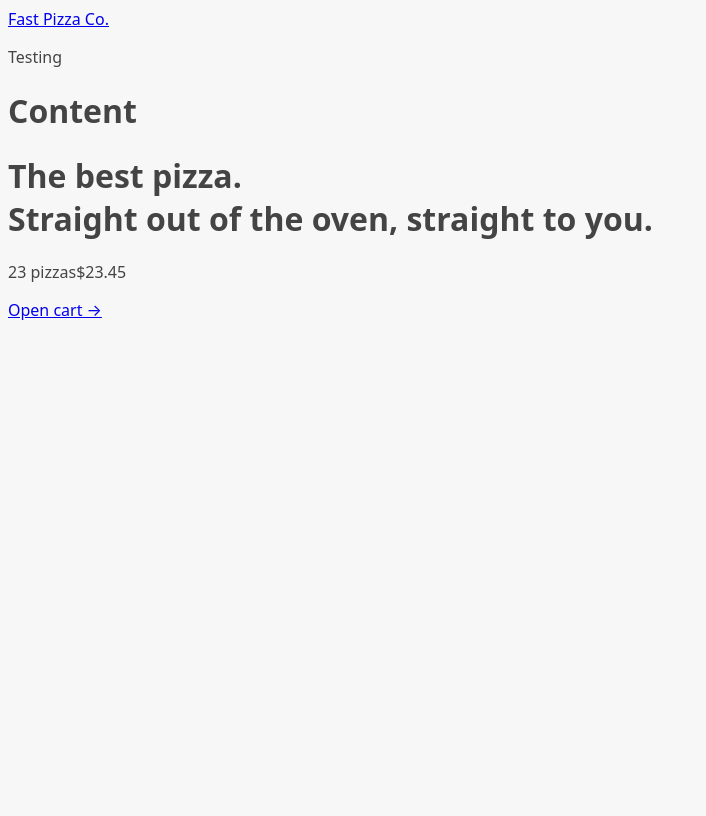
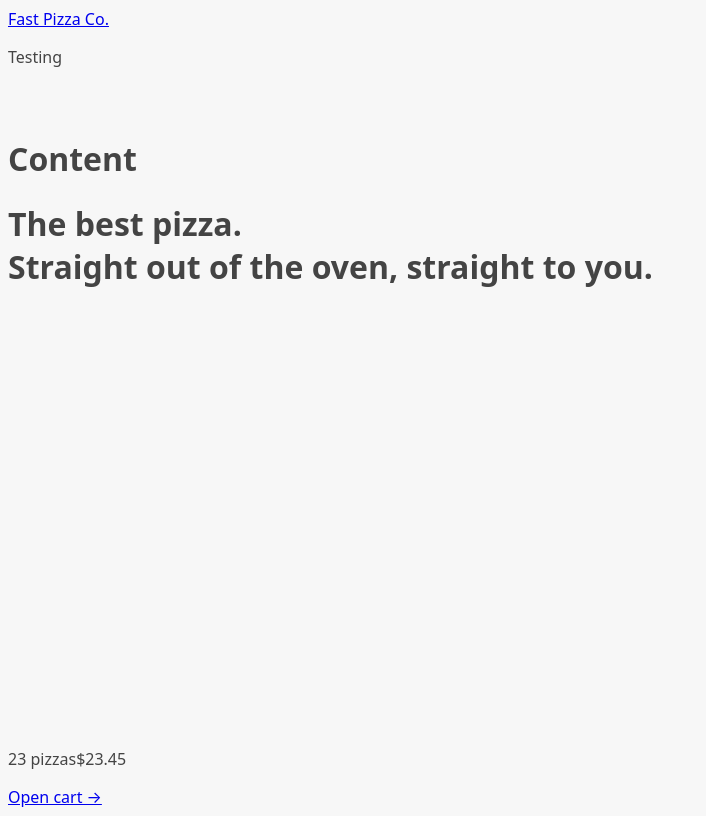
Before and after one commit to Cr1sti4n85/pizza-app, a React (Vite) app: page / in a window 1280 px wide. Shown: the whole page, without its empty margins (0-706 px from the left). Built offline with nearby package versions, Linux system fonts and the light colour scheme.

Commit message:
Implement loading indicator and error handling

```diff
--- a/src/App.jsx
+++ b/src/App.jsx
@@ -4,6 +4,7 @@ import Menu, { loader as menuLoader } from "./features/menu/Menu";
 import Cart from "./features/cart/Cart";
 import CreateOrder from "./features/order/CreateOrder";
 import Order from "./features/order/Order";
+import Error from "./ui/Error";
 import AppLayout from "./ui/AppLayout";
 
 //defining routes
@@ -11,6 +12,7 @@ const router = createBrowserRouter([
   {
     //parent route
     element: <AppLayout />,
+    errorElement: <Error />,
     children: [
       {
         path: "/",
@@ -20,6 +22,7 @@ const router = createBrowserRouter([
         path: "/menu",
         element: <Menu />,
         loader: menuLoader,
+        errorElement: <Error />,
       },
       {
         path: "/cart",
--- a/src/ui/AppLayout.jsx
+++ b/src/ui/AppLayout.jsx
@@ -1,10 +1,15 @@
-import { Outlet } from "react-router-dom";
+import { Outlet, useNavigation } from "react-router-dom";
 import CartOverview from "../features/cart/CartOverview";
 import Header from "./Header";
+import Loader from "./Loader";
 
 function AppLayout() {
+  //global navigation. idle, loading or submitting
+  const navigation = useNavigation();
+  const isLoading = navigation.state === "loading";
   return (
-    <div>
+    <div className="layout">
+      {isLoading && <Loader />}
       <Header />
       <main>
         <h1>Content</h1>
--- a/src/ui/Error.jsx
+++ b/src/ui/Error.jsx
@@ -0,0 +1,15 @@
+import { useNavigate, useRouteError } from "react-router-dom";
+
+function Error() {
+  const navigate = useNavigate();
+  const error = useRouteError();
+  return (
+    <div>
+      <h1>Something went wrong 😢</h1>
+      <p>{error.data || error.message}</p>
+      <button onClick={() => navigate(-1)}>&larr; Go back</button>
+    </div>
+  );
+}
+
+export default Error;
--- /dev/null
+++ b/src/ui/Loader.jsx
@@ -0,0 +1,5 @@
+function Loader() {
+  return <div className="loader"></div>;
+}
+
+export default Loader;
```
